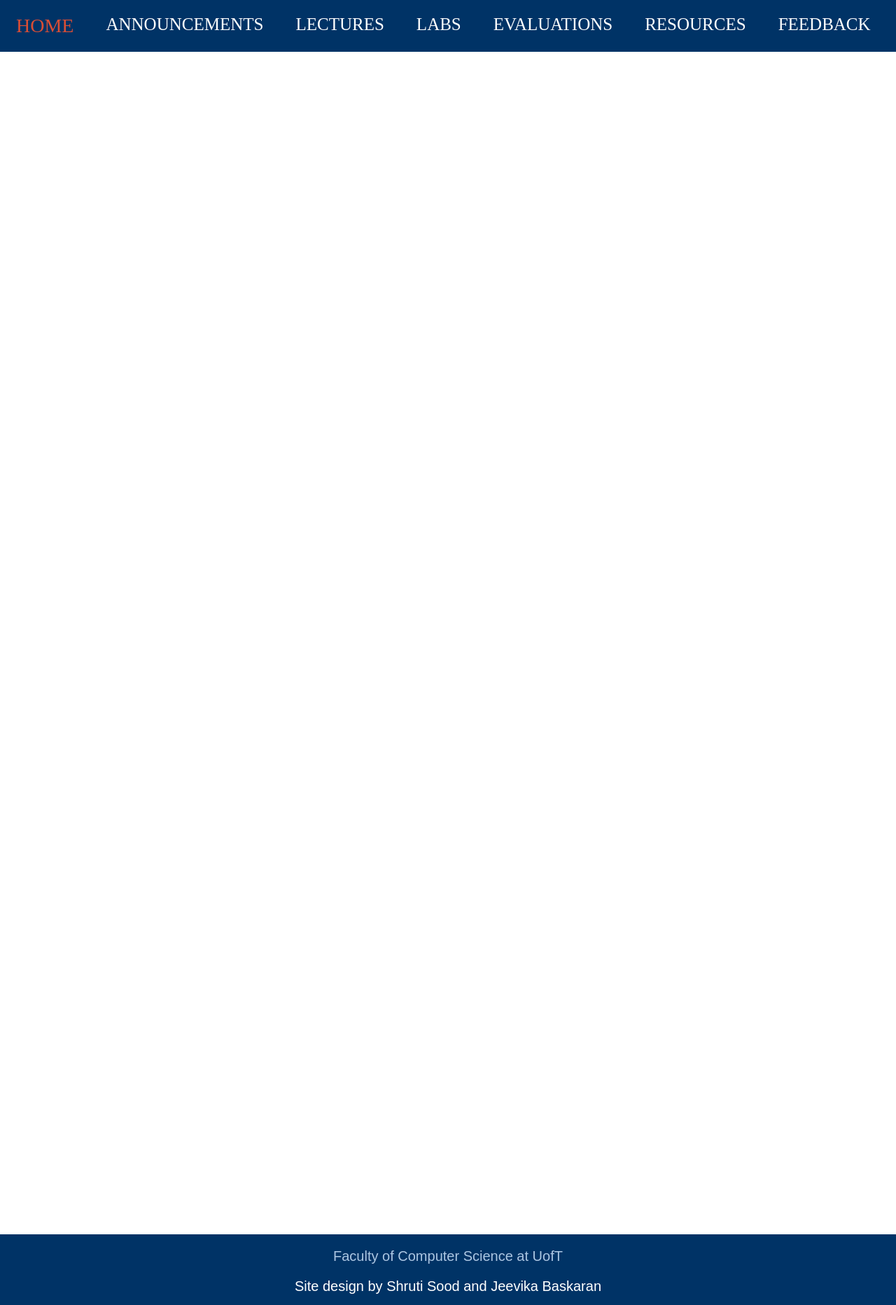
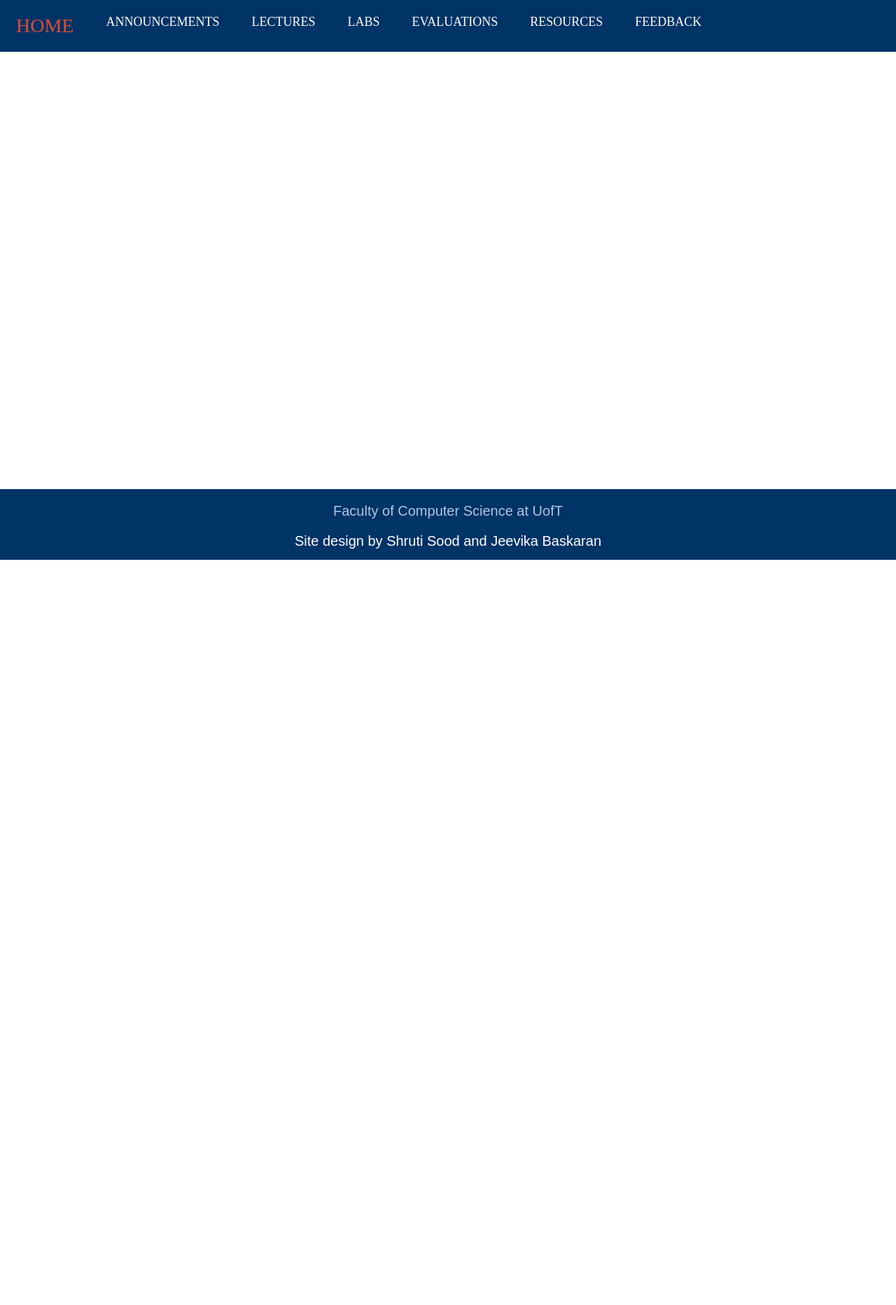
Before and after one commit to soodshru/CSCB20-Website, a Python web app: template templates/resources.html in a window 1280 px wide. Shown: the whole page at 70% size. After the commit the page ends 800 px from the top, so only its background shows below. Run offline with Jinja, Linux system fonts and the light colour scheme; the template is opened without the code that fills it, so the values that code supplies are empty.

Commit message:
Moved footer to bottom

```diff
--- a/templates/static/announcements.css
+++ b/templates/static/announcements.css
@@ -17,7 +17,7 @@ body {
   text-align: center;
   padding: 21px 23px;
   text-decoration: none;
-  font-size: 25px;
+  font-size: 18px;
 }
 
 .navbar a:hover {
@@ -28,6 +28,7 @@ body {
 .footer {
   background-color: #003366;
   overflow: hidden;
+  position: absolute;
   padding-top: 20px;
   padding-bottom: 5px;
   font-family:'Poppins', sans-serif;
--- a/templates/static/evaluations.css
+++ b/templates/static/evaluations.css
@@ -17,7 +17,7 @@ body {
   text-align: center;
   padding: 21px 23px;
   text-decoration: none;
-  font-size: 25px;
+  font-size: 18px;
 }
 
 .navbar a:hover {
@@ -28,6 +28,7 @@ body {
 .footer {
   background-color: #003366;
   overflow: hidden;
+  position: absolute;
   padding-top: 20px;
   padding-bottom: 5px;
   font-family:'Poppins', sans-serif;
--- a/templates/static/feedback.css
+++ b/templates/static/feedback.css
@@ -17,7 +17,7 @@ body {
   text-align: center;
   padding: 21px 23px;
   text-decoration: none;
-  font-size: 25px;
+  font-size: 18px;
 }
 
 .navbar a:hover {
@@ -28,6 +28,7 @@ body {
 .footer {
   background-color: #003366;
   overflow: hidden;
+  position: absolute;
   padding-top: 20px;
   padding-bottom: 5px;
   font-family:'Poppins', sans-serif;
--- a/templates/static/index.css
+++ b/templates/static/index.css
@@ -17,7 +17,7 @@ body {
   text-align: center;
   padding: 21px 23px;
   text-decoration: none;
-  font-size: 25px;
+  font-size: 18px;
 }
 
 .navbar a:hover {
@@ -28,6 +28,7 @@ body {
 .footer {
   background-color: #003366;
   overflow: hidden;
+  position: absolute;
   padding-top: 20px;
   padding-bottom: 5px;
   font-family:'Poppins', sans-serif;
--- a/templates/static/labs.css
+++ b/templates/static/labs.css
@@ -17,7 +17,7 @@ body {
   text-align: center;
   padding: 21px 23px;
   text-decoration: none;
-  font-size: 25px;
+  font-size: 18px;
 }
 
 .navbar a:hover {
@@ -28,6 +28,7 @@ body {
 .footer {
   background-color: #003366;
   overflow: hidden;
+  position: absolute;
   padding-top: 20px;
   padding-bottom: 5px;
   font-family:'Poppins', sans-serif;
--- a/templates/static/lectures.css
+++ b/templates/static/lectures.css
@@ -17,7 +17,7 @@ body {
   text-align: center;
   padding: 21px 23px;
   text-decoration: none;
-  font-size: 25px;
+  font-size: 18px;
 }
 
 .navbar a:hover {
@@ -28,6 +28,7 @@ body {
 .footer {
   background-color: #003366;
   overflow: hidden;
+  position: absolute;
   padding-top: 20px;
   padding-bottom: 5px;
   font-family:'Poppins', sans-serif;
--- a/templates/static/resources.css
+++ b/templates/static/resources.css
@@ -17,7 +17,7 @@ body {
   text-align: center;
   padding: 21px 23px;
   text-decoration: none;
-  font-size: 25px;
+  font-size: 18px;
 }
 
 .navbar a:hover {
@@ -28,6 +28,10 @@ body {
 .footer {
   background-color: #003366;
   overflow: hidden;
+  position: absolute;
+  right: 0;
+  bottom: 0;
+  left: 0;
   padding-top: 20px;
   padding-bottom: 5px;
   font-family:'Poppins', sans-serif;
```
Also changed, not shown: templates/resources.html (+0 -98 lines), 2 other files.
